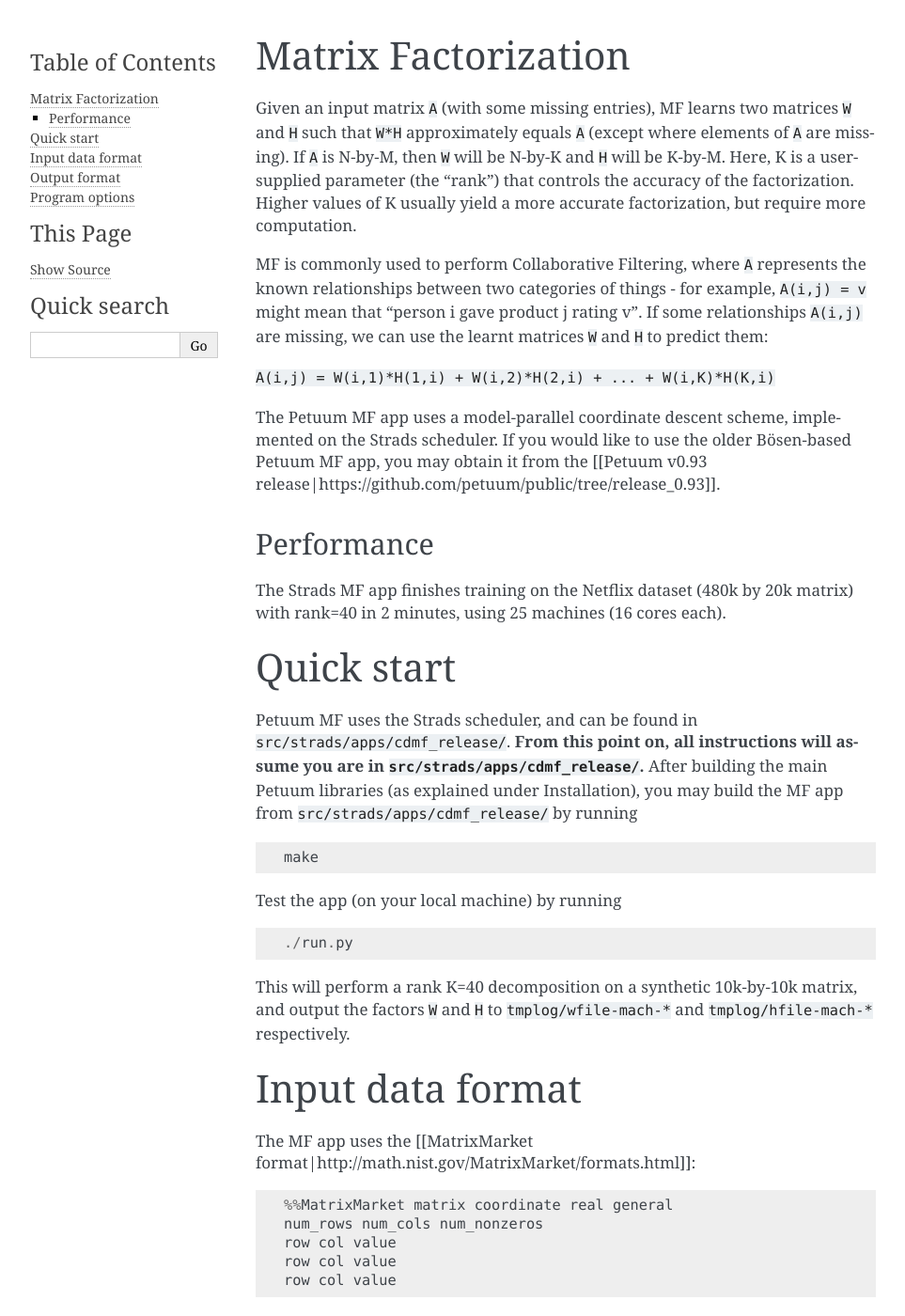
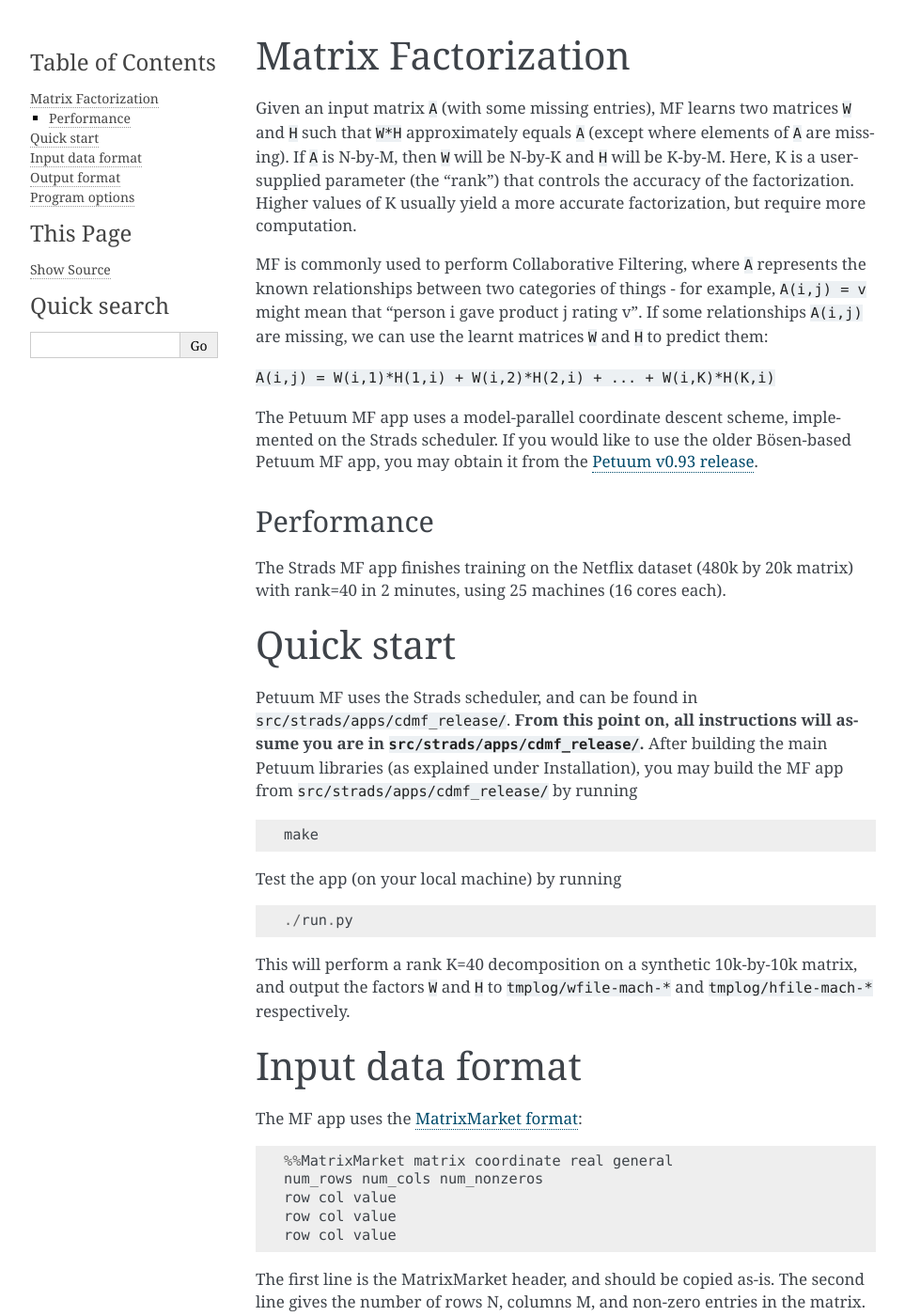
Before and after one commit to sailing-pmls/pmls.readthedocs.io, a Sphinx documentation site: the page built from docs/matrix-fact.md, in a window 1280 px wide and 1400 px high. Shown: the whole window at 94% size, without its empty margins (148-1111 px from the left). Built offline with Sphinx 7.4.7, drawn with Linux system fonts in a browser that asks for light colours; some of the changed text lies outside the part shown.

Commit message:
Update matrix-fact.md

````diff
--- a/docs/matrix-fact.md
+++ b/docs/matrix-fact.md
@@ -6,7 +6,7 @@ MF is commonly used to perform Collaborative Filtering, where `A` represents the
 
 `A(i,j) = W(i,1)*H(1,i) + W(i,2)*H(2,i) + ... + W(i,K)*H(K,i)`
 
-The Petuum MF app uses a model-parallel coordinate descent scheme, implemented on the Strads scheduler. If you would like to use the older Bösen-based Petuum MF app, you may obtain it from the [[Petuum v0.93 release|https://github.com/petuum/public/tree/release_0.93]].
+The Petuum MF app uses a model-parallel coordinate descent scheme, implemented on the Strads scheduler. If you would like to use the older Bösen-based Petuum MF app, you may obtain it from the [Petuum v0.93 release](https://github.com/petuum/bosen/tree/v0.9.3).
 
 ### Performance
 
@@ -30,7 +30,7 @@ This will perform a rank K=40 decomposition on a synthetic 10k-by-10k matrix, an
 
 # Input data format
 
-The MF app uses the [[MatrixMarket format|http://math.nist.gov/MatrixMarket/formats.html]]:
+The MF app uses the [MatrixMarket format](http://math.nist.gov/MatrixMarket/formats.html):
 
 ```
 %%MatrixMarket matrix coordinate real general
@@ -102,4 +102,4 @@ Strads requires a machine file - `singlemach.vm` in the above example. Strads ma
 127.0.0.1
 ```
 
-To prepare a multi-machine file, please refer to the Strads section under [[Configuration Files for Petuum Apps|Configuration-files-for-Petuum-apps]].
+To prepare a multi-machine file, please refer to the Strads section under [Configuration Files for Petuum Apps](configuration.md).
````
